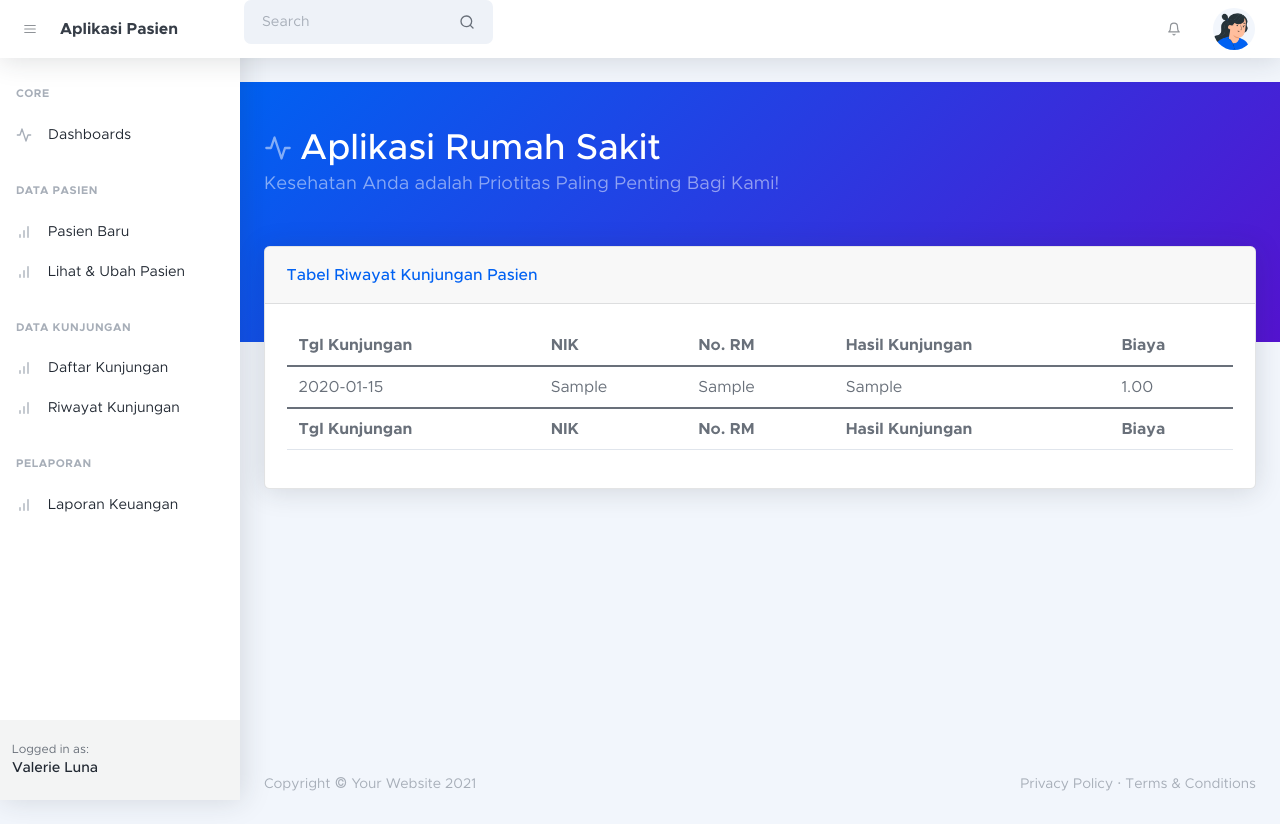
After one commit to mujibluth/ep_crud-simple-hospital-app, a PHP site: page /riwayat_kunjungan.php in a window 1280 px wide. The commit adds this page. Run offline with PHP 8.4, Linux system fonts and the light colour scheme; data comes from the database, SQL or seed files in the repository; tables that the repository leaves empty hold one stand-in row (values such as "Sample post"); some libraries are stand-ins or nearby versions.

Commit message:
feat(app): added riwayat_kunjungan

```diff
--- /dev/null
+++ b/riwayat_kunjungan.php
@@ -0,0 +1,85 @@
+<?php
+include 'db_connect.php';
+$kunjungan = $conn->query("SELECT * FROM kunjungan");
+$result = $conn->query("SELECT * FROM pasien");
+$kota = $conn->query("SELECT * FROM kota");
+$alergi = $conn->query("SELECT * FROM alergi");
+?>
+<!DOCTYPE html>
+<html lang="en">
+    <head>
+        <meta charset="utf-8" />
+        <meta http-equiv="X-UA-Compatible" content="IE=edge" />
+        <meta name="viewport" content="width=device-width, initial-scale=1, shrink-to-fit=no" />
+        <title>Dashboard - SB Admin Pro</title>
+        <link href="https://cdn.jsdelivr.net/npm/simple-datatables@latest/dist/style.css" rel="stylesheet" />
+        <link href="assets/css/styles.css" rel="stylesheet" />
+        <link rel="icon" type="image/x-icon" href="assets/img/favicon.png" />
+        <script data-search-pseudo-elements defer src="https://cdnjs.cloudflare.com/ajax/libs/font-awesome/6.1.1/js/all.min.js" crossorigin="anonymous"></script>
+        <script src="https://cdnjs.cloudflare.com/ajax/libs/feather-icons/4.28.0/feather.min.js" crossorigin="anonymous"></script>
+    </head>
+    <body class="nav-fixed">
+        <nav class="topnav navbar navbar-expand shadow justify-content-between justify-content-sm-start navbar-light bg-white" id="sidenavAccordion">
+            <?php include 'topnav.php'; ?>
+        </nav>
+        <div id="layoutSidenav">
+            <div id="layoutSidenav_nav">
+                <?php include 'sidenav.php'; ?>
+            </div>
+            <div id="layoutSidenav_content">
+                <main>
+                    <header class="page-header page-header-dark bg-gradient-primary-to-secondary pb-10">
+                        <?php include 'header.php'; ?>
+                    </header>
+
+                    <div class="container-xl px-4 mt-n10">
+                        <div class="card mb-4">
+                            <div class="card-header">Tabel Riwayat Kunjungan Pasien</div>
+                            <div class="card-body table-responsive">
+                                <table id="datatablesSimple" class="table">
+                                    <thead>
+                                        <tr>
+                                            <th>Tgl Kunjungan</th>
+                                            <th>NIK</th>
+                                            <th>No. RM</th>
+                                            <th>Hasil Kunjungan</th>
+                                            <th>Biaya</th>
+
+                                        </tr>
+                                    </thead>
+                                    <tfoot>
+                                        <tr>
+                                            <th>Tgl Kunjungan</th>
+                                            <th>NIK</th>
+                                            <th>No. RM</th>
+                                            <th>Hasil Kunjungan</th>
+                                            <th>Biaya</th>
+                                        </tr>
+                                    </tfoot>
+                                    <tbody>
+                                        <?php while ($row = $kunjungan->fetch_assoc()): ?>
+                                            <tr>
+                                                <td><?= $row['tgl_kunjungan'] ?></td>
+                                                <td><?= $row['nik'] ?></td>
+                                                <td><?= $row['no_rm'] ?></td>
+                                                <td><?= $row['hasil_kunjungan'] ?></td>
+                                                <td><?= $row['biaya'] ?></td>
+                                            </tr>
+                                        <?php endwhile; ?>
+                                    </tbody>
+                                </table>
+                            </div>
+                        </div>
+                    </div>
+                </main>
+                <footer class="footer-admin mt-auto footer-light">
+                    <?php include 'footer.php'; ?>
+                </footer>
+            </div>
+        </div>
+        <script src="https://cdn.jsdelivr.net/npm/bootstrap@5.1.3/dist/js/bootstrap.bundle.min.js" crossorigin="anonymous"></script>
+        <script src="assets/js/scripts.js"></script>
+        <script src="https://cdn.jsdelivr.net/npm/simple-datatables@latest" crossorigin="anonymous"></script>
+        <script src="assets/js/datatables/datatables-simple-demo.js"></script>
+    </body>
+</html>
--- a/sidenav.php
+++ b/sidenav.php
@@ -22,6 +22,10 @@
                 <div class="nav-link-icon"><i data-feather="bar-chart"></i></div>
                 Daftar Kunjungan
             </a>
+            <a class="nav-link" href="riwayat_kunjungan.php">
+                <div class="nav-link-icon"><i data-feather="bar-chart"></i></div>
+                Riwayat Kunjungan
+            </a>
 
             <div class="sidenav-menu-heading">Pelaporan</div>
             <a class="nav-link" href="tables.html">
```
